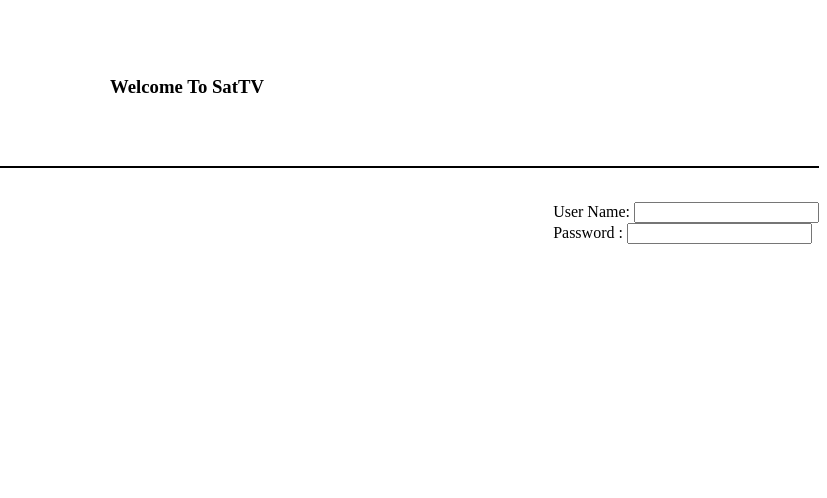
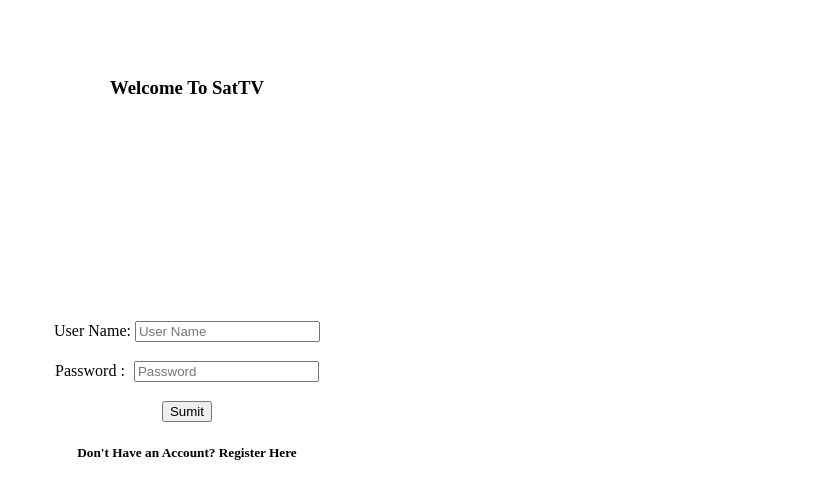
Before and after one commit to kiranlasure/TechVarito, an Angular app: page / in a window 1280 px wide. Shown: the top 498 px of the page, without its empty margins (453-1280 px from the left). Built offline with nearby package versions, Linux system fonts and the light colour scheme.

Commit message:
loginpage

```diff
--- a/src/app/login/login.component.css
+++ b/src/app/login/login.component.css
@@ -1,9 +1,15 @@
-.secdiv{
+.mainHeading{
   height: 20vh;
   width: 100%;
   background: #ffffff;
-  border-bottom: 2px solid black;
 }
 .login{
   margin-top: 30px;
+  height: 50vh;
+  /* background: #dddadf; */
+  /* position: relative; */
 }
+.space
+{
+  margin-left: 5px;
+}
--- a/src/app/login/login.component.html
+++ b/src/app/login/login.component.html
@@ -1,22 +1,29 @@
 
 
 <div fxLayout="column" fxLayoutGap="4px" fxLayout.xs="column">
-  <div class="secdiv" fxLayout = "column" fxLayoutAlign="center center">
+  <div class="mainHeading" fxLayout = "column" fxLayoutAlign="center center">
       <h3>Welcome To SatTV</h3>
   </div>
+    <form>
+      <div fxLayout="column" fxLayoutAlign="center center"  class="login">
+         <div fxFlex ="10">
+           <label>User Name: </label>
+           <input  type="text" name="name" required placeholder="User Name">
+         </div>
 
-  <div fxLayout="column" fxLayoutAlign="end end" class="login" fxLayoutGap="5px">
-    <form>
-      <div>
-           <label>User Name: </label>
-           <input  type="text" name="name" required>
-     </div>
+         <div fxFlex ="10">
+           <label>Password : </label>
+           <input class="space" type="text" name="name" required placeholder="Password">
+         </div>
 
-     <div>
-           <label>Password : </label>
-           <input  type="text" name="name" required>
-     </div>
+         <div>
+           <button type="submit">Sumit</button>
+         </div>
 
-    </form>
-  </div>
+         <div>
+           <h5> Don't Have an Account? Register Here</h5>
+         </div>
+    </div>
+   </form>
+
 </div>
```
